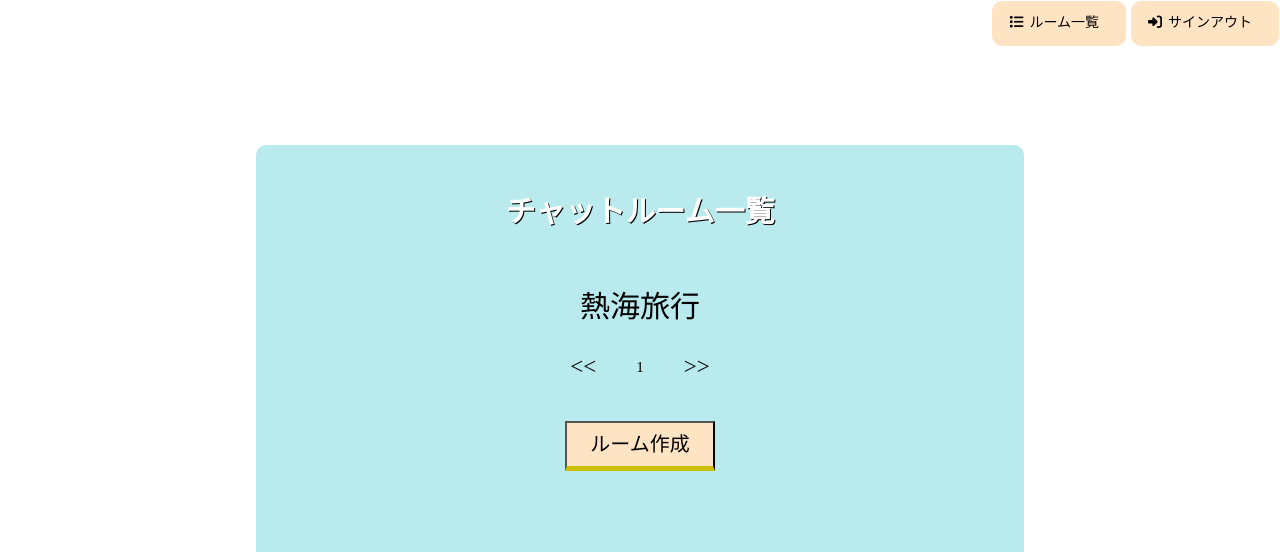
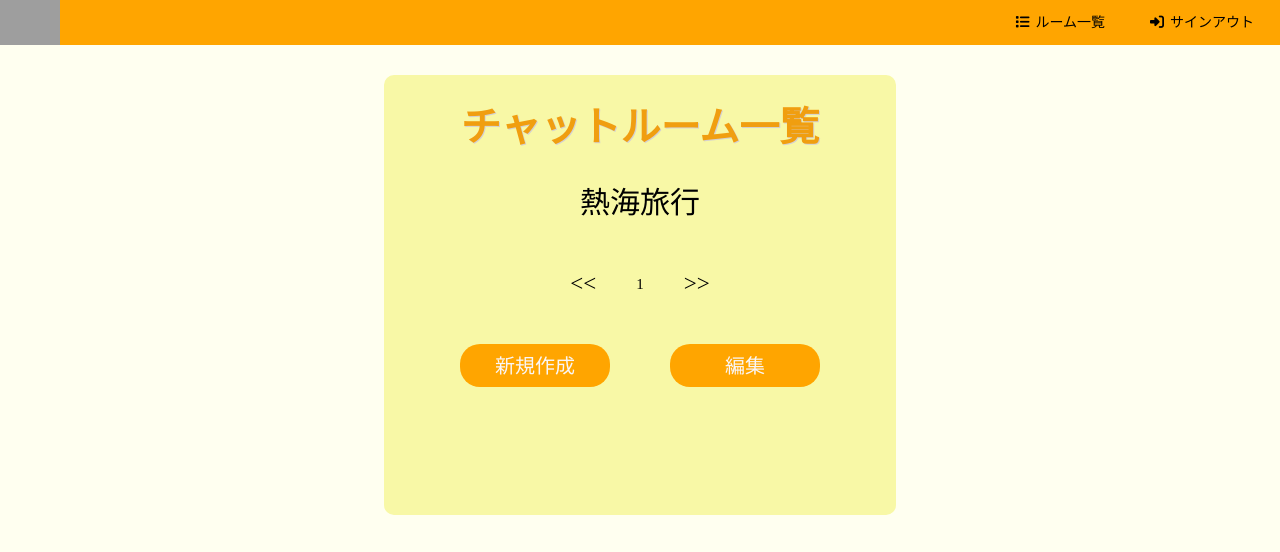
Before and after one commit to hackathon-teamF/ChatApp, a Flask app: page / in a window 1280 px wide. Shown: the top 552 px of the page. Run offline with Flask 2, Linux system fonts and the light colour scheme; the visitor is signed in with stand-in values (Sample User, id 1); data comes from the database, SQL or seed files in the repository; some libraries are stand-ins or nearby versions; some web fonts are replaced; grey boxes are pictures that could not be loaded.

Commit message:
デザイン修正Fin

```diff
--- a/static/css/base.css
+++ b/static/css/base.css
@@ -8,6 +8,7 @@ ul {
   display: flex;
   justify-content: flex-end;
   height: 45px;
+  background-color: orange;
 }
 
 .return {
@@ -17,8 +18,6 @@ ul {
   margin: 1px 0 0 2px;
   border-radius: 10px;
   padding: 10px 25px;
-  background: rgb(184, 234, 238);
-  border: 0.2em solid rgb(184, 234, 238);
 }
 
 .return:hover {
@@ -59,14 +58,11 @@ ul {
   height: 100%;
   border-radius: 10px;
   padding: 10px 25px;
-  background-color: bisque;
-  border: 0.2em solid bisque;
   margin-left: 5px;
 }
 
-.summary:hover,
-.signout:hover {
-  background-color: #fff;
+a:hover {
+  color: rgb(243, 12, 173);
 }
 
 .btn-txt-summary,
--- a/static/css/index.css
+++ b/static/css/index.css
@@ -1,9 +1,13 @@
+body {
+  background-color: ivory;
+}
+
 .container {
-  background: rgb(184, 234, 238);
-  height: 70vh;
-  min-height: 60vh;
-  width: 60vw;
-  margin: 10rem auto;
+  background: rgb(248, 248, 166);
+  height: 55vh;
+  width: 40vw;
+  margin: auto;
+  margin: 3rem auto;
   border-radius: 10px;
   display: flex;
   flex-direction: column;
@@ -11,16 +15,17 @@
 }
 
 h1.container-title {
-  font-size: 3rem;
-  color: white;
-  text-shadow: 1px 1px 0 #000;
-  margin-top: 5rem;
+  font-size: 4rem;
+  color: rgb(240, 158, 16);
+  text-shadow: 1px 1px 0 rgb(212, 209, 209);
+  margin-top: 3rem;
+  margin-bottom: 1.5rem;
 }
 
 ul#roomlist {
   display: flex;
   flex-direction: column;
-  margin-top: 3rem;
+  margin-top: 1rem;
 }
 
 ul#roomlist > li {
@@ -32,9 +37,11 @@ ul#roomlist > li {
   display: flex;
   align-items: center;
   justify-content: center;
-  font-size: 1.5rem;
+  font-size: 1rem;
+  height: 11vh;
   width: 100%;
-  margin-top: 20px;
+  margin-top: 1rem;
+  margin-bottom: 0.5rem;
 }
 
 ul#pagination {
@@ -56,19 +63,129 @@ ul#pagination > li {
   margin-left: 3rem;
 }
 
-button#btn-create-room {
+#button-room {
+  display: flex;
+  margin-top: 0px;
+  height: 80px;
+}
+
+button#add-channel-btn {
+  font-family: Georgia, "Times New Roman", Times, serif;
   margin-top: 40px;
+  margin: 10px 30px;
   font-size: 2rem;
   width: 150px;
   padding: 10px;
-  color: #000;
-  background-color: bisque;
-  border-bottom: 5px solid #ccc100;
+  color: rgb(249, 246, 246);
+  background-color: orange;
+  border-radius: 20px;
+  border: 2px;
+}
+
+button#add-channel-btn:hover {
+  margin-top: 40px;
+  margin: 10px 30px;
+  transform: scale(1.1);
+  background: rgb(241, 15, 162);
+  border-bottom: 2px solid #ccc100;
+}
+
+button#btn-create-room {
+  font-family: Georgia, "Times New Roman", Times, serif;
+  margin-top: 40px;
+  margin: 10px 30px;
+  font-size: 2rem;
+  width: 150px;
+  padding: 10px;
+  color: rgb(249, 246, 246);
+  background-color: orange;
+  border-radius: 20px;
+  border: 2px;
 }
 
 button#btn-create-room:hover {
-  margin-top: 43px;
-  color: black;
-  background: bisque;
+  margin-top: 40px;
+  margin: 10px 30px;
+  transform: scale(1.1);
+  background: rgb(241, 15, 162);
   border-bottom: 2px solid #ccc100;
 }
+
+#picture {
+  display: flex;
+  text-align: center;
+  margin-top: 40px;
+}
+
+#picture-1 {
+  background-image: url(../img/AdobeStock_533596030.jpeg);
+  background-size: 100%;
+  height: 4rem;
+  width: 300px;
+  margin: auto;
+  margin-left: 90px;
+  padding-top: 200px;
+  color: rgb(37, 37, 36);
+  font-size: 20px;
+  text-shadow: 1px 1px 0 rgb(212, 209, 209);
+  text-decoration: underline;
+  opacity: 0.7;
+}
+#picture-1:hover {
+  color: rgb(241, 15, 162) ;
+}
+
+#picture-2 {
+  background-image: url(../img/AdobeStock_309920077_Editorial_Use_Only.jpeg);
+  background-size: 100%;
+  height: 3rem;
+  width: 300px;
+  margin: auto;
+  padding-top: 200px;
+  color: rgb(37, 37, 36);
+  font-size: 20px;
+  text-shadow: 1px 1px 0 rgb(212, 209, 209);
+  text-decoration: underline;
+  opacity: 0.7;
+}
+
+#picture-2:hover {
+  color: rgb(241, 15, 162) ;
+}
+
+#picture-3 {
+  background-image: url(../img/AdobeStock_139879326.jpeg);
+  background-size: 100%;
+  height: 3rem;
+  width: 300px;
+  margin: auto;
+  padding-top: 200px;
+  color: rgb(37, 37, 36);
+  font-size: 20px;
+  text-shadow: 1px 1px 0 rgb(212, 209, 209);
+  text-decoration: underline;
+  opacity: 0.7;
+}
+
+#picture-3:hover {
+  color: rgb(241, 15, 162) ;
+}
+
+#picture-4 {
+  background-image: url(../img/AdobeStock_264412156.jpeg);
+  background-size: 100%;
+  height: 3rem;
+  width: 300px;
+  margin: auto;
+  margin-right: 90px;
+  padding-top: 200px;
+  color: rgb(37, 37, 36);
+  font-size: 20px;
+  text-shadow: 1px 1px 0 rgb(212, 209, 209);
+  text-decoration: underline;
+  opacity: 0.7;
+}
+
+#picture-4:hover {
+  color: rgb(241, 15, 162) ;
+}
--- a/templates/index.html
+++ b/templates/index.html
@@ -16,13 +16,26 @@
 			</ul>
 			<p id="next">>></p>
 		</div>
-		<div class="create-room">
-			<button id="btn-create-room">ルーム作成</button>
-		</div>
+    <div id="button-room">
+      <div class="create-room">
+        <button id="add-channel-btn">新規作成</button>
+      </div>
+      <div class="create-room">
+        <button id="btn-create-room">編集</button>
+      </div>
+
+  </div>
+</div>
+</main>
+  <div id="picture">
+    <a id="picture-1" href="https://www.tour.ne.jp/j_special/ranking/" target="_blank" rel="noreferrer noopener">国内旅行</a>
+    <a id="picture-2" href="https://rtrp.jp/locations/38/categories/9999/" target="_blank" rel="noreferrer noopener"" target="_blank" rel="noreferrer noopener">観光名所</a>
+    <a id="picture-3" href="https://www.kankokeizai.com/index_100sen/" target="_blank" rel="noreferrer noopener">温泉</a>
+    <a id="picture-4" href="https://www.tour.ne.jp/w_special/world/ranking/" target="_blank" rel="noreferrer noopener">海外旅行</a>
+    </div>
 		{% include 'modal/add-channel.html' %}
 		{% include 'modal/delete-confirmation.html' %}
-	</div>
-</main>
+
 {% endblock %}
 {% block script %}
 <script type="text/javascript">
--- a/templates/modal/add-channel.html
+++ b/templates/modal/add-channel.html
@@ -1,23 +1,19 @@
 <div id="add-channel-modal" class="modal">
   <div class="modal-content">
     <div class="modal-header">
-      <h5>チャンネルを追加</h5>
-      <img
-        src="{{ url_for('static',filename='img/cat-on-bar.gif') }}"
-        class="modal-gif"
-      />
+      <h4> チャットルーム追加</h4>
       <span class="modalClose" id="add-page-close-btn">×</span>
     </div>
     <form class="modal-body" action="/" method="POST">
       <input
         type="text"
-        placeholder="チャンネル名"
+        placeholder=" チャットルーム名"
         class="channel-form-input"
         name="channel-title"
       />
       <input
         type="text"
-        placeholder="チャンネルの説明"
+        placeholder=" チャットルームの説明"
         class="channel-form-input"
         name="channel-description"
       />
--- a/templates/registration/login.html
+++ b/templates/registration/login.html
@@ -4,10 +4,10 @@
 {% endblock %}
 {% block body %}
 <div id="back-color">
-  <div id="logo">Docoico(ロゴ)</div>
+  <img src="{{url_for('static',filename='img/Group 3 (1).png')}}" alt="aaa" id="logo">
   <div id="right-display">
     <div id="back-image">
-      <p>chat✖️scheduler</p>
+      <p>chat × scheduler ☞ どこ行く？</p>
     </div>
     <div id="right-box">
       <div id="login-title">Welcome Docoico</div>
--- a/templates/sidebar.html
+++ b/templates/sidebar.html
@@ -1,4 +1,5 @@
 <div class="navbar">
+	<img src="{{url_for('static',filename='img/Group 3 (2).png')}}" alt="aaa" id="logo">
 	<div class="menu">
 		<ul class="menulist">
 			<li class="summary">
```
Also changed, not shown: static/css/login.css (+25 -19 lines), static/css/modal.css (+35 -39 lines), static/css/signup.css (+28 -8 lines), templates/registration/signup.html (+5 -10 lines).
